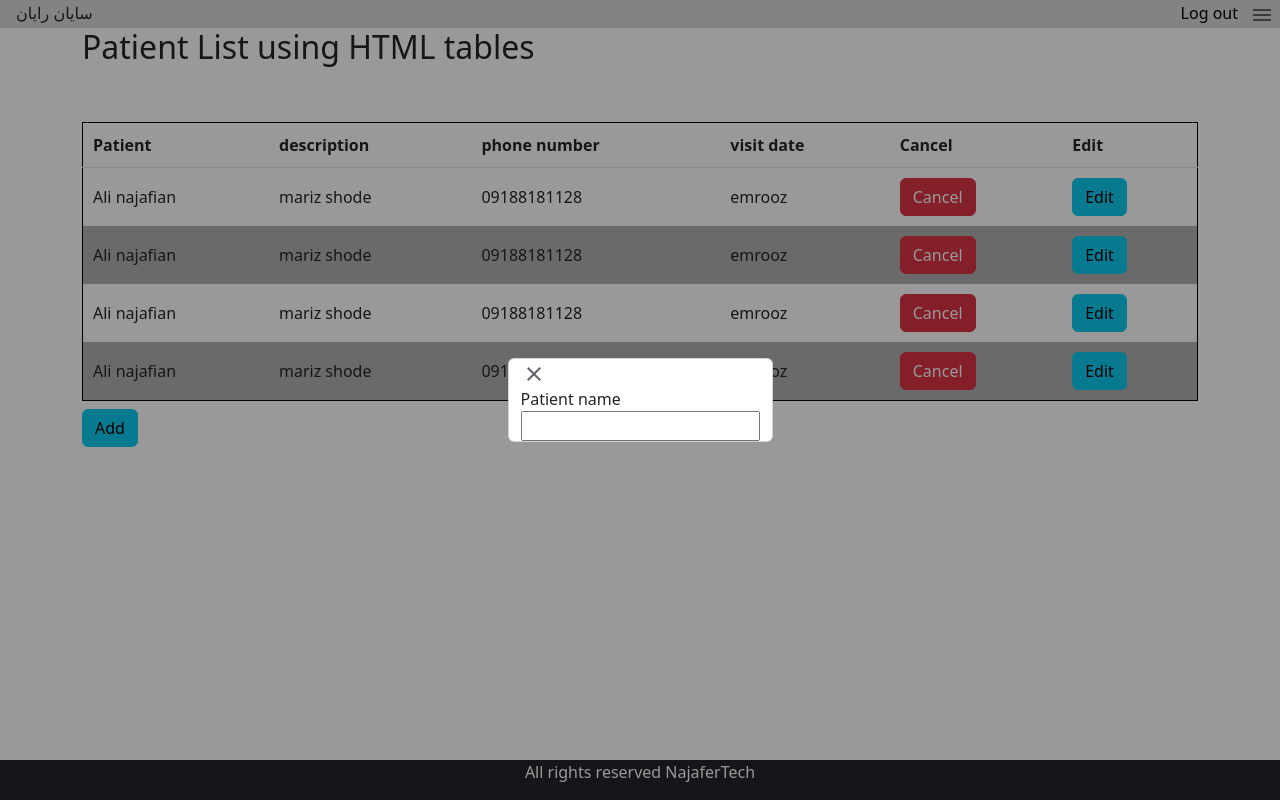
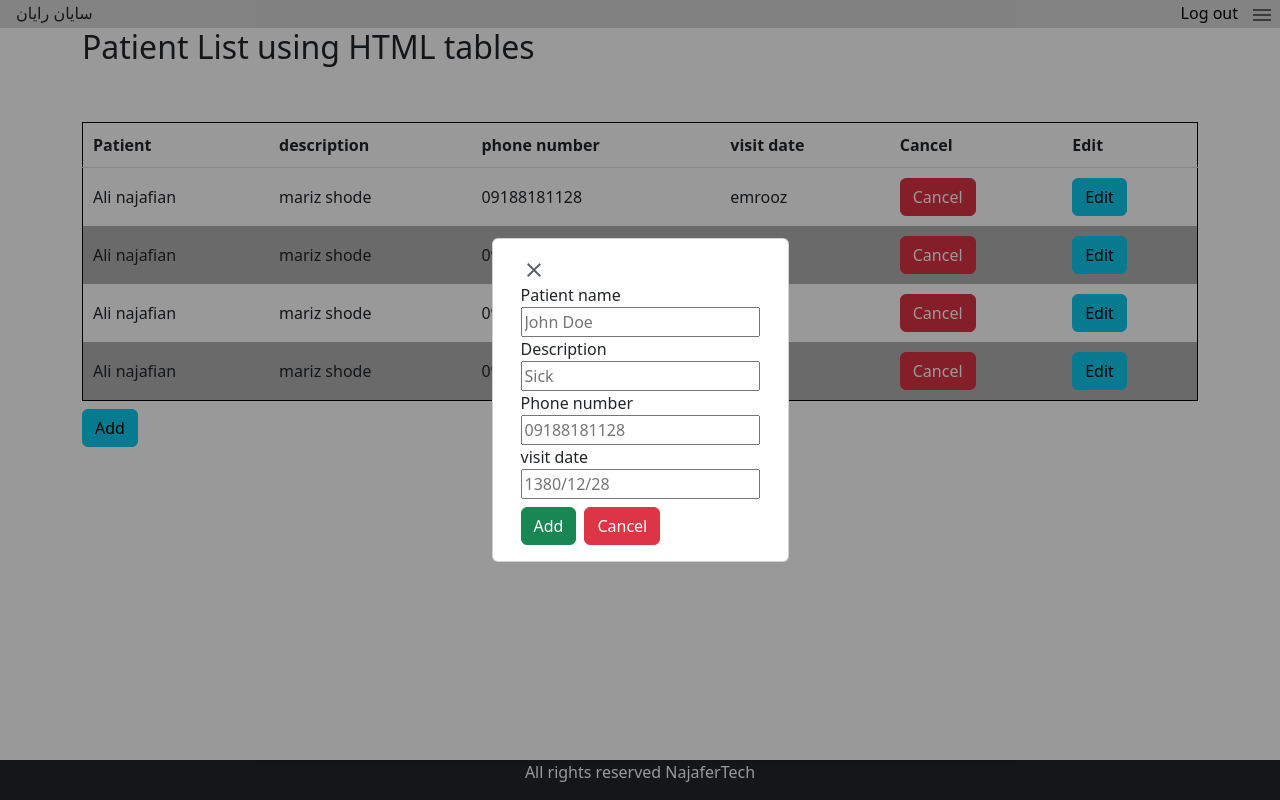
Before and after one commit to goofySunny/Task, an Angular app: page /patients in a window 1280 px wide. Both pictures are taken after a click on the button "Add". Built offline with nearby package versions, Linux system fonts and the light colour scheme.

Commit message:
Improvements to modal

```diff
--- a/src/app/pages/patient-list/patient-list.component.html
+++ b/src/app/pages/patient-list/patient-list.component.html
@@ -48,7 +48,6 @@
                         <td data-cell="cancel"><button class="btn btn-danger">Cancel</button></td>
                         <td data-cell="edit"><button class="btn btn-info">Edit</button></td>
                     </tr>
-
                 </tbody>
             </table>
         </div>
@@ -60,17 +59,39 @@
     </div>
 </div>
 <div class="modal" id="modal">
-    <div class="card opacity-100 row inner">
-        <div class="col-1 mx-0 align-self-start">
+    <div class="card row inner p-3">
+        <div class="col-12 mx-0 align-self-start">
             <button class="btn btn-default custom-button" (click)="closeModal()">
                 <img src="assets/close.svg" alt="">
             </button>
         </div>
-        <div class="col-6">
+        <div class="col-12">
             <label>Patient name</label>
         </div>
         <div class="col-6">
-            <input type="text">
+            <input type="text" placeholder="John Doe">
+        </div>
+        <div class="col-12">
+            <label>Description</label>
+        </div>
+        <div class="col-6">
+            <input type="text" placeholder="Sick">
+        </div>
+        <div class="col-12">
+            <label>Phone number</label>
+        </div>
+        <div class="col-6">
+            <input type="text" placeholder="09188181128">
+        </div>
+        <div class="col-12">
+            <label>visit date</label>
+        </div>
+        <div class="col-6">
+            <input type="text" placeholder="1380/12/28">
+        </div>
+        <div class="mt-2">
+            <button class="btn btn-success me-2">Add</button>
+            <button class="btn btn-danger" (click)="closeModal()">Cancel</button>
         </div>
     </div>
 </div>
```
